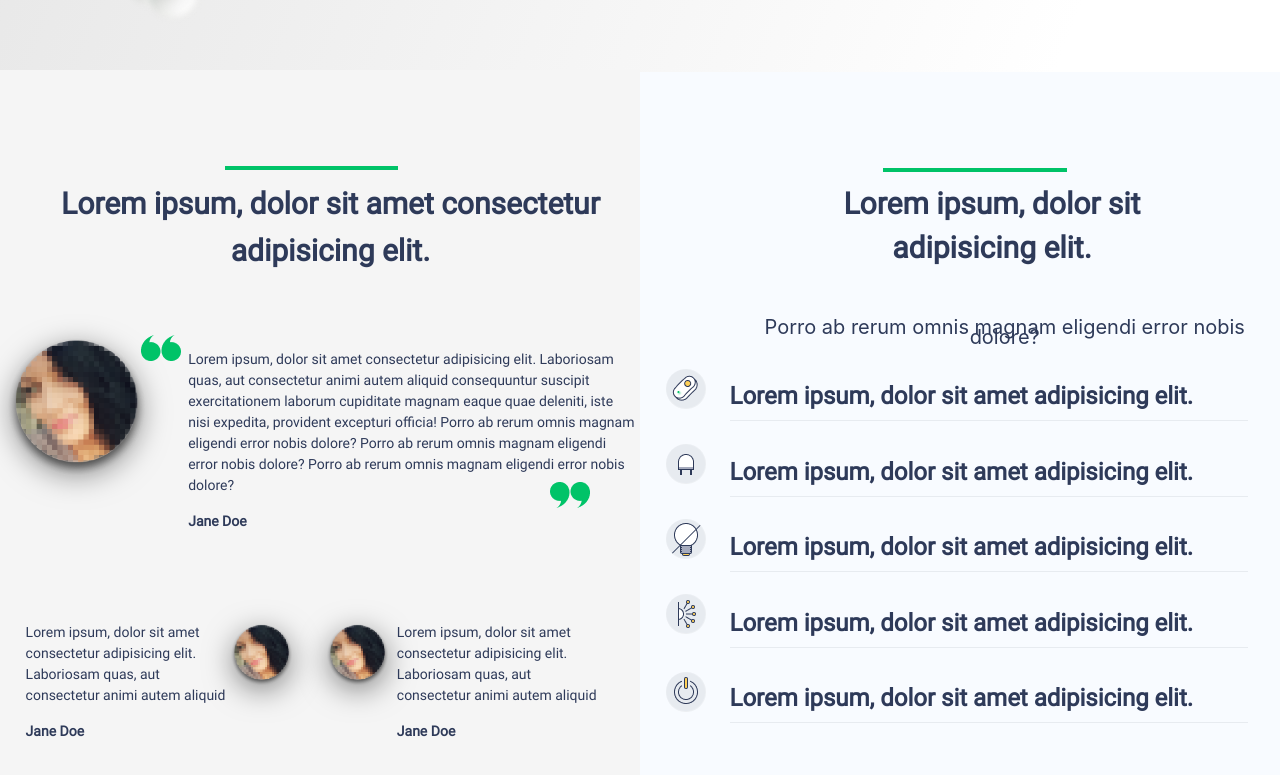
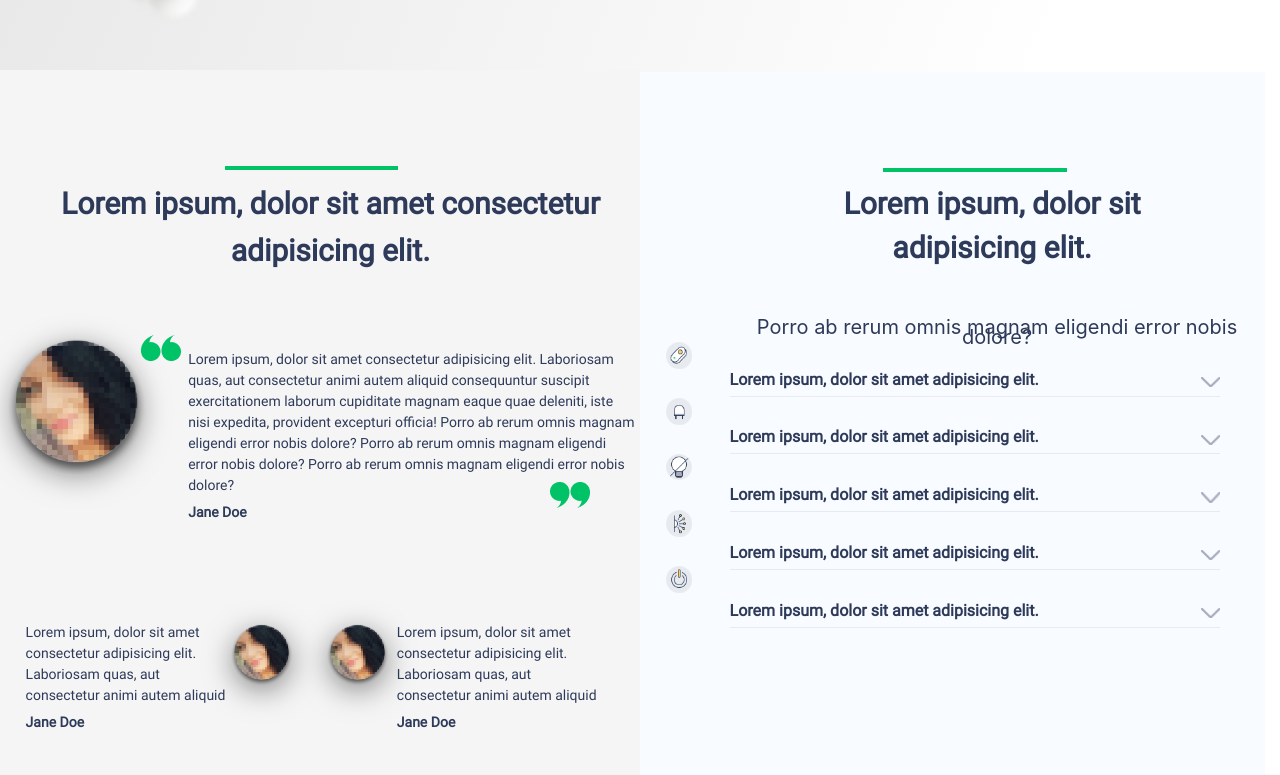
Before and after one commit to denosaur98/Tesonero, a React (Create React App) app: page / in a window 1280 px wide. Shown: the part 990-1765 px from the top of the page. Built offline with nearby package versions, Linux system fonts and the light colour scheme.

Commit message:
mobile_next

```diff
--- a/src/components/accordeon/Accordeon.module.css
+++ b/src/components/accordeon/Accordeon.module.css
@@ -5,22 +5,22 @@
   font-family: 'Roboto';
   font-style: normal;
   font-weight: 700;
-  font-size: 24px;
-  line-height: 48px;
+  font-size: 1.250vw;
+  line-height: 2.5vw;
   color: #2E3A59;
   white-space: nowrap;
-  margin-bottom: 5px;
+  margin-bottom: 0.260vw;
 }
 .accordion_item {
   text-align: left;
-  width: 650px;
-  margin-left: 150px;
+  width: 33.854vw;
+  margin-left: 7.813vw;
   flex-direction: column;
-  margin-top: 21.5px;
-  margin-bottom: 20px;
-  line-height: 30px;
+  margin-top: 1.120vw;
+  margin-bottom: 1.042vw;
+  line-height: 1.563vw;
   font-weight: 400;
-  font-size: 20px;
+  font-size: 1.042vw;
   color: #2E3A59;
 }
 .accordion_content {
@@ -29,7 +29,7 @@
   transition: max-height 0.8s ease-in-out;
 }
 .accordion_item.active .accordion_content {
-  max-height: 1000px;
+  max-height: 52.083vw;
 }
 .activeTitle {
   color: #00C368;
@@ -38,51 +38,51 @@
   position: absolute;
   top: 0;
   left: 0;
-  margin-top: 297px;
-  margin-left: 70px;
+  margin-top: 15.469vw;
+  margin-left: 3.646vw;
 }
 .one {
   background-image: url('./stability24_icon.png');
   background-size: cover;
-  height: 40px;
-  width: 40px;
-  margin-bottom: 35px;
+  height: 2.083vw;
+  width: 2.083vw;
+  margin-bottom: 1.823vw;
 }
 .two {
   background-image: url('./LED.png');
   background-size: cover;
-  height: 40px;
-  width: 40px;
-  margin-bottom: 35px;
+  height: 2.083vw;
+  width: 2.083vw;
+  margin-bottom: 1.823vw;
 }
 .three {
   background-image: url('./lights\ off.png');
   background-size: cover;
-  height: 40px;
-  width: 40px;
-  margin-bottom: 35px;
+  height: 2.083vw;
+  width: 2.083vw;
+  margin-bottom: 1.823vw;
 }
 .four {
   background-image: url('./splitter.png');
   background-size: cover;
-  height: 40px;
-  width: 40px;
-  margin-bottom: 38px;
+  height: 2.083vw;
+  width: 2.083vw;
+  margin-bottom: 1.979vw;
 }
 .five {
   background-image: url('./power\ off.png');
   background-size: cover;
-  height: 40px;
-  width: 40px;
-  margin-bottom: 35px;
+  height: 2.083vw;
+  width: 2.083vw;
+  margin-bottom: 1.823vw;
 }
 .arrow {
-  margin-top: 20px;
+  margin-top: 1.042vw;
   background-image: url('./Vector.png');
   height: 10.05px;
   width: 19px;
   color: #A6ABBD;
-  margin-left: 163px;
+  margin-left: 8.490vw;
   transition: 0.1s ease-in-out;
 }
 .arrow_active {
@@ -132,30 +132,64 @@
 @media screen and (max-width: 1366px) {
   .accordion_item {
     text-align: left;
-    width: 40.5vw;
+    width: 38.3vw;
     margin-left: 7vw;
     flex-direction: column;
     margin-top: 21.5px;
-    margin-bottom: 20px;
-    line-height: 30px;
+    margin-bottom: 1.042vw;
+    line-height: 1.563vw;
     font-weight: 400;
-    font-size: 20px;
+    font-size: 1.3vw;
     color: #2E3A59;
   }
   .pictures_container {
     position: absolute;
     top: 0;
     left: 0;
-    margin-top: 297px;
+    margin-top: 21.1vw;
     margin-left: 2vw;
   }
+  .one {
+    background-image: url('./stability24_icon.png');
+    background-size: cover;
+    height: 2.083vw;
+    width: 2.083vw;
+    margin-bottom: 2.3vw;
+  }
+  .two {
+    background-image: url('./LED.png');
+    background-size: cover;
+    height: 2.083vw;
+    width: 2.083vw;
+    margin-bottom: 2.25vw;
+  }
+  .three {
+    background-image: url('./lights\ off.png');
+    background-size: cover;
+    height: 2.083vw;
+    width: 2.083vw;
+    margin-bottom: 2.35vw;
+  }
+  .four {
+    background-image: url('./splitter.png');
+    background-size: cover;
+    height: 2.083vw;
+    width: 2.083vw;
+    margin-bottom: 2.3vw;
+  }
+  .five {
+    background-image: url('./power\ off.png');
+    background-size: cover;
+    height: 2.083vw;
+    width: 2.083vw;
+  }
   .arrow {
-    margin-top: 20px;
+    margin-top: 1.042vw;
     background-image: url('./Vector.png');
     height: 10.05px;
     width: 19px;
     color: #A6ABBD;
-    margin-left: 5vw;
+    margin-left: 12.7vw;
     transition: 0.1s ease-in-out;
   }
 }
--- a/src/components/sectionMain/SectionMain.module.css
+++ b/src/components/sectionMain/SectionMain.module.css
@@ -1,35 +1,35 @@
 .section_container {
   display: flex;
   width: 100%;
-  height: 829px;
+  height: 43.177vw;
 }
 .left_section_container {
   position: absolute;
-  width: 960px;
-  height: 829px;
+  width: 50vw;
+  height: 43.177vw;
   left: 0px;
-  top: 1102px;
+  top: 57.396vw;
   background: #F5F5F5;
 }
 .line {
   position: absolute;
-  width: 184px;
-  height: 4px;
-  left: 388px;
-  top: 96px;
+  width: 9.583vw;
+  height: 0.208vw;
+  left: 20.208vw;
+  top: 5vw;
   background: #00C368;
 }
 .title {
   position: absolute;
-  width: 814px;
-  height: 94px;
-  left: 73px;
-  top: 80px;
+  width: 42.396vw;
+  height: 4.896vw;
+  left: 3.802vw;
+  top: 4.167vw;
   font-family: 'Roboto';
   font-style: normal;
   font-weight: 700;
-  font-size: 40px;
-  line-height: 47px;
+  font-size: 2.083vw;
+  line-height: 2.448vw;
   text-align: center;
   color: #2E3A59;
 }
@@ -41,10 +41,10 @@
   box-sizing: border-box;
   background-size: cover;
   position: absolute;
-  width: 187px;
-  height: 187px;
-  left: 130px;
-  top: 266px;
+  width: 9.740vw;
+  height: 9.740vw;
+  left: 6.771vw;
+  top: 13.854vw;
   filter: drop-shadow(0px 8px 15px rgba(0, 0, 0, 0.5));
 }
 .quotes {
@@ -52,53 +52,53 @@
   position: absolute;
   width: 40px;
   height: 26px;
-  left: 331px;
-  top: 265px;
+  left: 17.240vw;
+  top: 13.802vw;
 }
 .text {
   position: absolute;
   text-align: left;
-  width: 489px;
-  height: 201px;
-  left: 388px;
-  top: 265px;
+  width: 25.469vw;
+  height: 10.469vw;
+  left: 20.208vw;
+  top: 13.802vw;
   font-family: 'Roboto';
   font-style: normal;
   font-weight: 400;
-  font-size: 16px;
+  font-size: 0.833vw;
   line-height: 150%;
   color: #2E3A59;
 }
 .jane {
   font-weight: bold;
-  line-height: 50px;
+  line-height: 2.604vw;
 }
 .janeF {
   font-weight: bold;
-  line-height: 50px;
+  line-height: 2.604vw;
 }
 .quotes_oposite {
   background-image: url('./quotes.png');
   position: absolute;
   width: 40px;
   height: 26px;
-  left: 897px;
-  top: 462px;
+  left: 46.719vw;
+  top: 24.063vw;
   transform: matrix(-1, 0, 0, -1, 0, 0);
 }
 .bottom_left_container {
-  margin-top: 600px;
+  margin-top: 31.250vw;
 }
 .p1 {
   text-align: left;
   position: absolute;
-  width: 242px;
-  height: 129px;
-  left: 130px;
+  width: 12.604vw;
+  height: 6.719vw;
+  left: 6.771vw;
   font-family: 'Roboto';
   font-style: normal;
   font-weight: 400;
-  font-size: 16px;
+  font-size: 0.833vw;
   line-height: 150%;
   color: #2E3A59;
 }
@@ -106,10 +106,10 @@
   background-image: url('./Rectangle\ 88.png');
   box-sizing: border-box;
   position: absolute;
-  width: 97px;
-  height: 97px;
-  top: 610px;
-  left: 370px;
+  width: 5.052vw;
+  height: 5.052vw;
+  top: 31.771vw;
+  left: 19.571vw;
   background-size: cover;
   filter: drop-shadow(0px 8px 15px rgba(0, 0, 0, 0.5));
 }
@@ -117,67 +117,68 @@
   background-image: url('./Rectangle\ 88.png');
   box-sizing: border-box;
   position: absolute;
-  width: 97px;
-  height: 97px;
-  top: 610px;
-  left: 490px;
+  width: 5.052vw;
+  height: 5.052vw;
+  top: 31.771vw;
+  left: 26.021vw;
   background-size: cover;
   filter: drop-shadow(0px 8px 15px rgba(0, 0, 0, 0.5));
 }
 .p2 {
   text-align: left;
   position: absolute;
-  width: 242px;
-  height: 129px;
-  left: 610px;
+  width: 12.604vw;
+  height: 6.719vw;
+  left: 31.771vw;
   font-family: 'Roboto';
   font-style: normal;
   font-weight: 400;
-  font-size: 16px;
+  font-size: 0.833vw;
   line-height: 150%;
   color: #2E3A59;
 }
 .right_section_container {
-  position: absolute;
-  right: 1px;
-  width: 942px;
-  height: 829px;
-  top: 1102px;
+  position: relative;
+  left: 50vw;
+  right: 0.052vw;
+  width: 49.063vw;
+  height: 43.177vw;
+  top: 57.396vw;
   background: #F8FBFF;
 }
 .line2 {
   position: absolute;
-  width: 184px;
-  height: 4px;
-  left: 388px;
-  top: 96px;
+  width: 9.583vw;
+  height: 0.208vw;
+  left: 20.208vw;
+  top: 5vw;
   background: #00C368;
 }
 .title2 {
   position: absolute;
-  width: 640px;
-  height: 147px;
-  left: 173px;
-  top: 70px;
+  width: 33.333vw;
+  height: 7.656vw;
+  left: 9.010vw;
+  top: 3.646vw;
   font-family: 'Roboto';
   font-style: normal;
   font-weight: 700;
-  font-size: 40px;
-  line-height: 64px;
+  font-size: 2.083vw;
+  line-height: 3.333vw;
   text-align: center;
   color: #2E3A59;
 }
 .span_title {
   display: flex;
-  margin-top: 230px;
-  margin-left: 225px;
-  line-height: 10px;
+  margin-top: 11.979vw;
+  margin-left: 11.719vw;
+  line-height: 0.521vw;
   font-weight: 400;
-  font-size: 20px;
+  font-size: 1.042vw;
   color: #2E3A59;
 }
 .accordeon_container {
-  margin-top: 30px;
+  margin-top: 1.563vw;
 }
 .mob {
   overflow: hidden;
@@ -511,10 +512,11 @@
     overflow: hidden;
     position: absolute;
     right: 0.1px;
-    width: 50vw;
+    width: 48.79vw;
     height: 829px;
     top: 1062px;
     background: #F8FBFF;
+    overflow: hidden;
   }
   .line2 {
     position: absolute;
```
